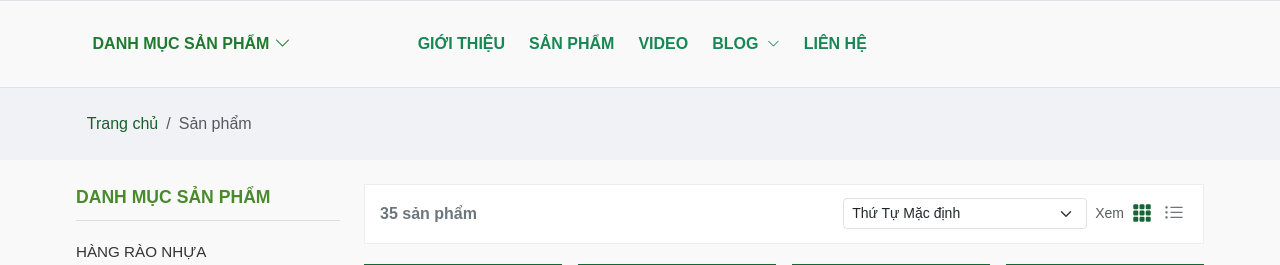
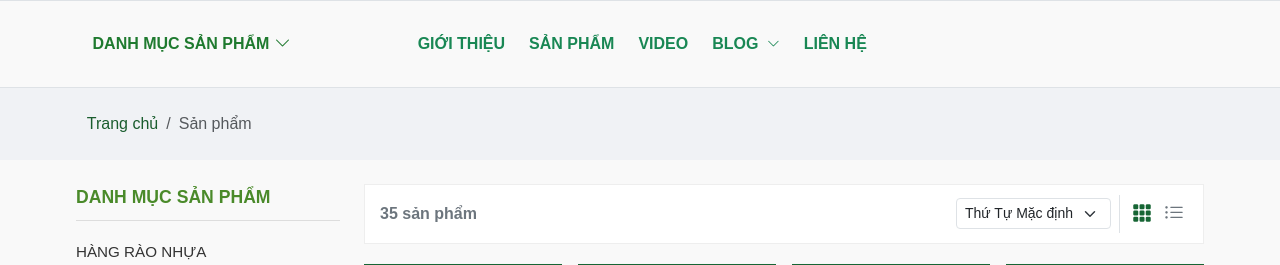
Before and after one commit to LeVanVu110/VuonSaiGon, a PHP site: page /product.php in a window 1280 px wide. Shown: the part 81-346 px from the top of the page. Run offline with PHP 8.4, Linux system fonts and the light colour scheme; data comes from the database, SQL or seed files in the repository; some libraries are stand-ins or nearby versions.

Commit message:
reponsive product update

```diff
--- a/includes/product/listproduct.php
+++ b/includes/product/listproduct.php
@@ -277,13 +277,13 @@
             flex-direction: row;
             flex-wrap: wrap;
             /* Bỏ dòng này nếu bạn muốn mọi thứ nằm trên 1 hàng duy nhất */
-            padding: 10px;
+            padding: 40px;
         }
 
         /* ... */
         #view-list:checked~.main-content #product-container .product-img-wrapper {
-            width: 100px !important;
-            height: 100px !important;
+            width: 100% !important;
+            height: 100% !important;
             margin-right: 15px;
         }
 
@@ -596,47 +596,43 @@ if (!empty($keyword)) {
                         <?php endif; ?>
                     </div>
                     <?php endif; ?>
-                    <div class="product-toolbar d-flex flex-wrap justify-content-between align-items-center gap-2">
+                    <div class="product-toolbar d-flex align-items-center justify-content-between gap-2">
 
-                        <div class="fw-bold text-secondary d-none d-md-block"><?= number_format($totalProducts) ?> sản
-                            phẩm</div>
+                        <div class="fw-bold text-secondary d-none d-md-block">
+                            <?= number_format($totalProducts) ?> sản phẩm
+                        </div>
 
                         <button class="btn btn-sm btn-outline-success d-md-none" type="button"
-                            data-bs-toggle="offcanvas" data-bs-target="#mobileFilterOffcanvas">
+                            data-bs-toggle="offcanvas" data-bs-target="#mobileFilterOffcanvas"
+                            style="white-space: nowrap;">
                             <i class="bi bi-funnel"></i> Lọc
                         </button>
 
                         <div class="d-flex align-items-center gap-2 ms-auto">
-                            <form method="GET" action="" id="sort-form">
+                            <form method="GET" action="" id="sort-form" class="m-0">
                                 <?php echo $hiddenInputs; ?>
                                 <input type="hidden" name="view" id="current-view-mode"
                                     value="<?php echo htmlspecialchars($viewOption); ?>">
 
-                                <select name="sort" class="form-select form-select-sm" style="width: auto;"
+                                <select name="sort" class="form-select form-select-sm"
+                                    style="width: auto; min-width: 130px;"
                                     onchange="document.getElementById('sort-form').submit()">
-
                                     <option value="default"
-                                        <?php echo ($sortOption === 'default') ? 'selected' : ''; ?>>
-                                        Thứ Tự Mặc định
+                                        <?php echo ($sortOption === 'default') ? 'selected' : ''; ?>>Thứ Tự Mặc định
                                     </option>
                                     <option value="popularity"
-                                        <?php echo ($sortOption === 'popularity') ? 'selected' : ''; ?>>
-                                        Thứ Tự Theo Mức Độ Phổ Biến
+                                        <?php echo ($sortOption === 'popularity') ? 'selected' : ''; ?>>Phổ Biến
                                     </option>
-
                                     <option value="price_asc"
-                                        <?php echo ($sortOption === 'price_asc') ? 'selected' : ''; ?>>
-                                        Giá thấp đến cao
+                                        <?php echo ($sortOption === 'price_asc') ? 'selected' : ''; ?>>Giá thấp đến cao
                                     </option>
-
                                     <option value="price_desc"
-                                        <?php echo ($sortOption === 'price_desc') ? 'selected' : ''; ?>>
-                                        Giá cao đến thấp
+                                        <?php echo ($sortOption === 'price_desc') ? 'selected' : ''; ?>>Giá cao đến thấp
                                     </option>
                                 </select>
                             </form>
-                            <div class="user-select-none d-flex align-items-center">
-                                <span class="me-1 d-none d-md-inline small text-muted">Xem</span>
+
+                            <div class="user-select-none d-flex align-items-center border-start ps-2">
                                 <label for="view-grid" class="view-btn-grid cursor-pointer p-1"
                                     style="cursor: pointer;">
                                     <i class="bi bi-grid-3x3-gap-fill fs-5"></i>
```
